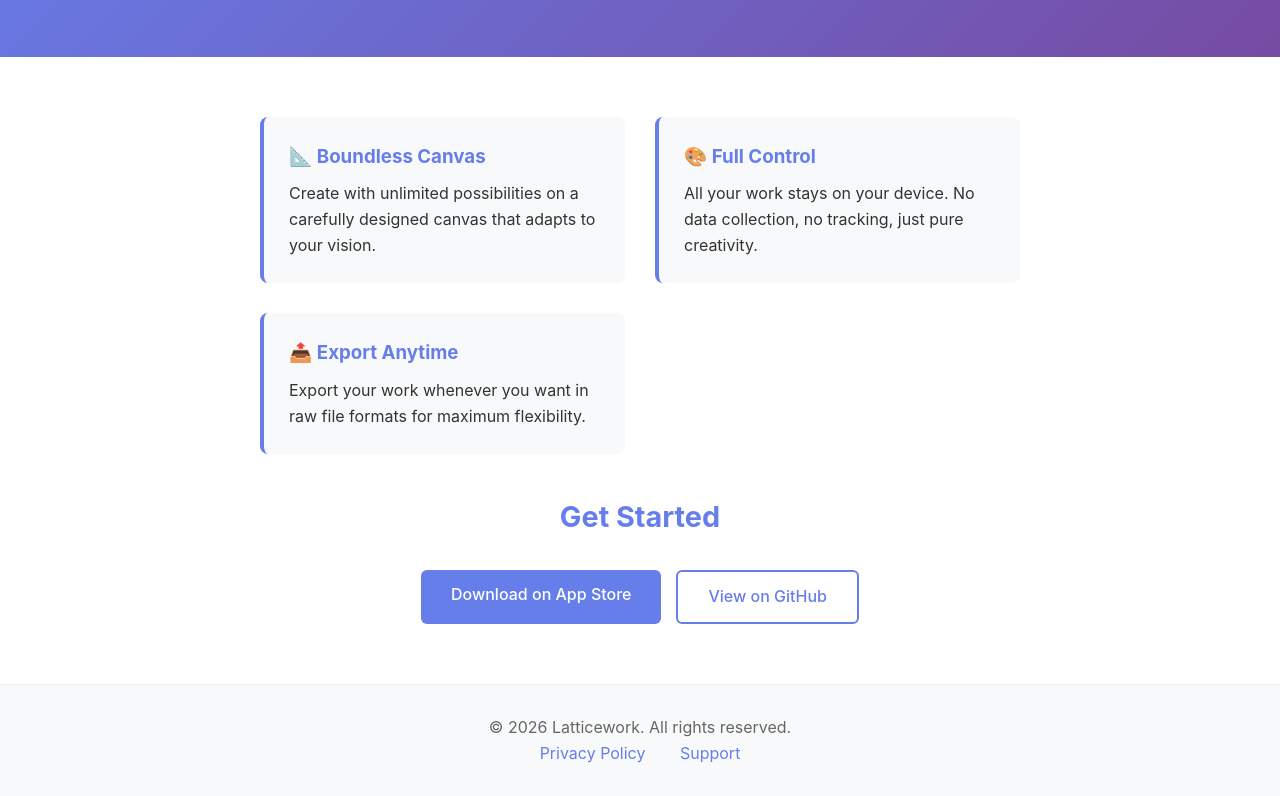
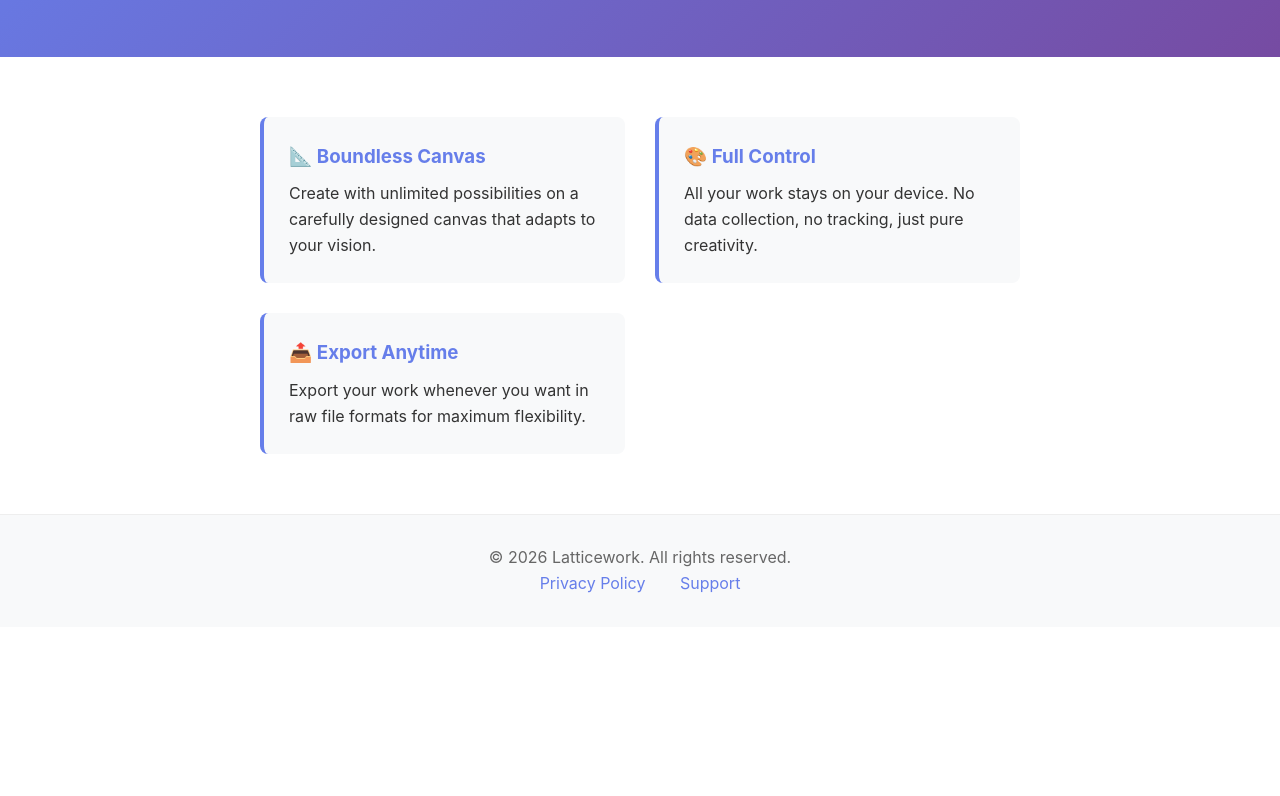
Before and after one commit to KyleWChu/latticework-web, a plain HTML site: page index.html in a window 1280 px wide. Shown: the part 181-977 px from the top of the page. After the commit the page ends 808 px from the top, so only its background shows below. Drawn offline with Linux system fonts and the light colour scheme.

Commit message:
Remove Get Started section

```diff
--- a/index.html
+++ b/index.html
@@ -150,13 +150,6 @@
             </div>
         </section>
 
-        <section>
-            <h2 style="text-align: center;">Get Started</h2>
-            <div class="cta-buttons">
-                <a href="https://apps.apple.com/app/latticework/id6504135779" class="btn btn-primary">Download on App Store</a>
-                <a href="https://github.com/KyleWChu/latticework" class="btn btn-secondary">View on GitHub</a>
-            </div>
-        </section>
     </main>
 
     <footer>
```
